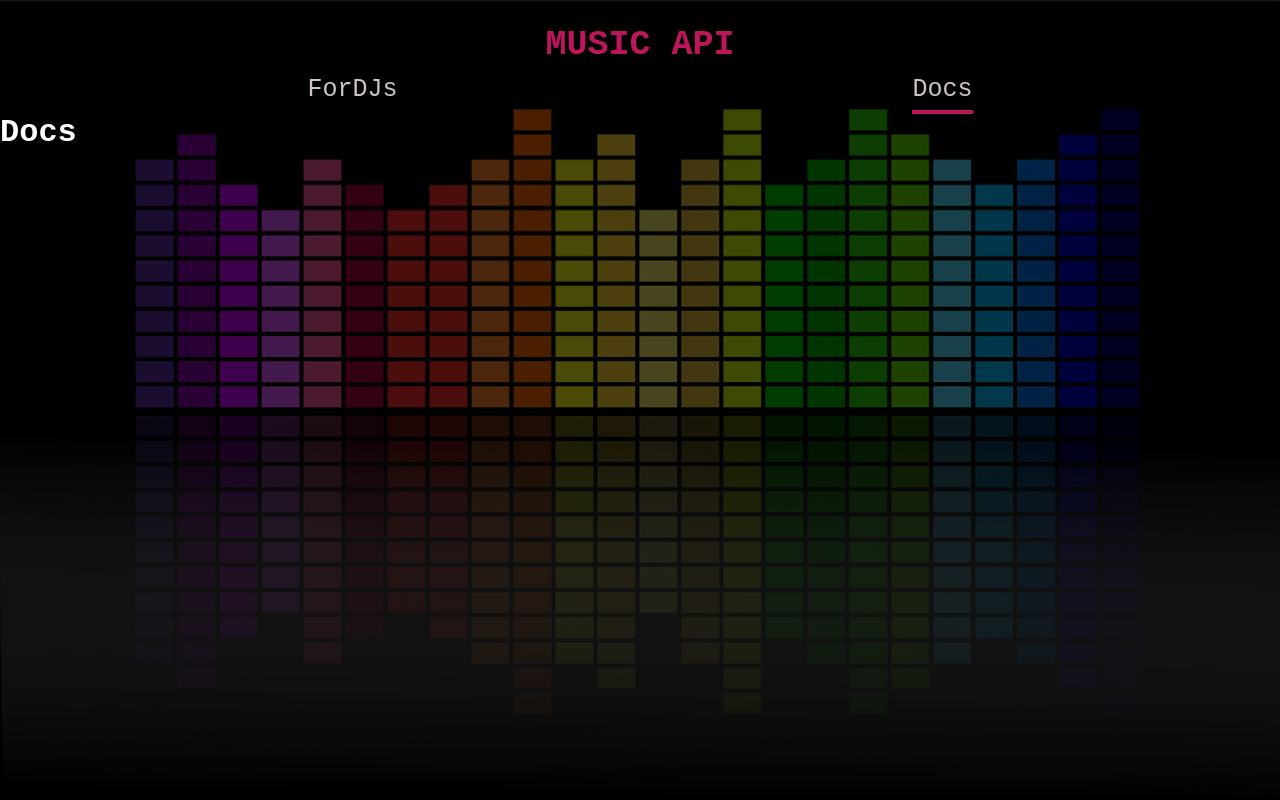
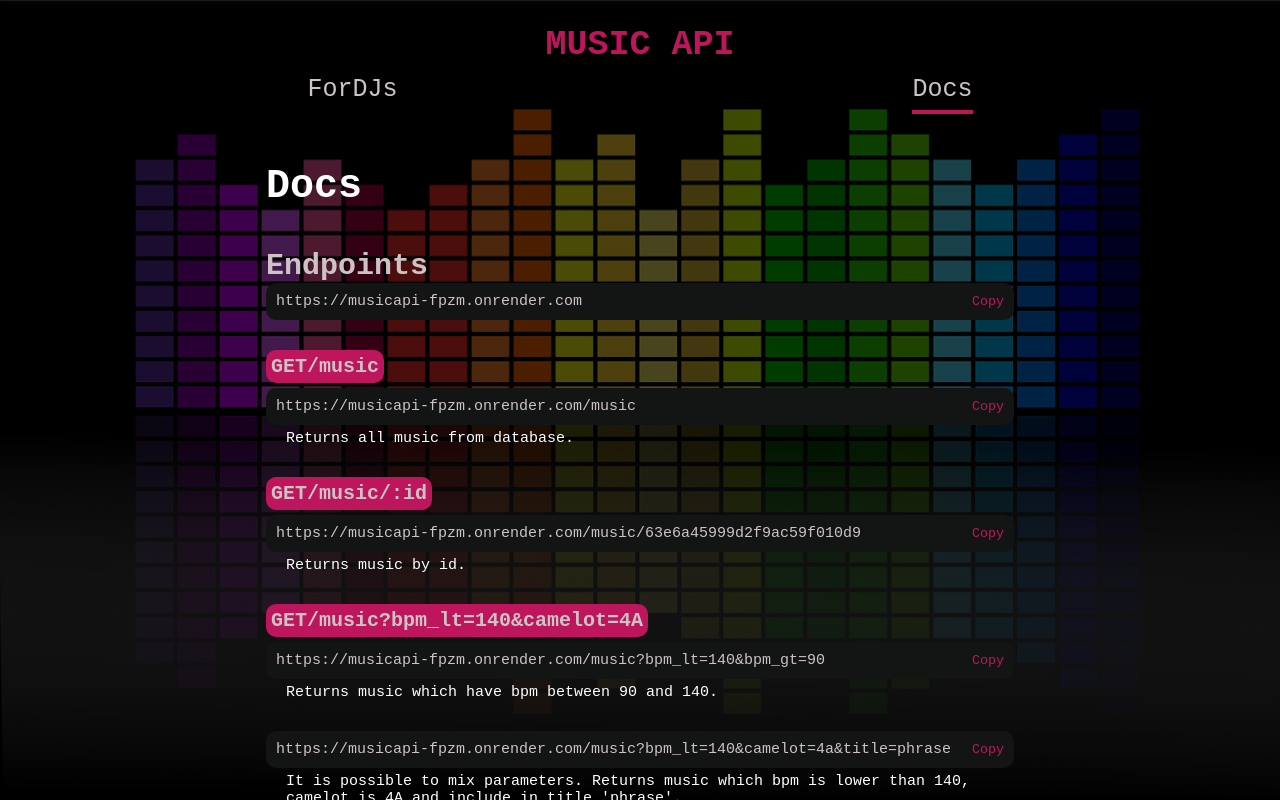
Before and after one commit to MateuszZalobnik/music-api-page, a Next.js app: page /Docs in a window 1280 px wide. Built offline with nearby package versions, Linux system fonts and the light colour scheme; a web font is replaced by a local one.

Commit message:
Docs page GET endpoints

```diff
--- /dev/null
+++ b/src/app/Docs/data.json
@@ -0,0 +1,25 @@
+{
+  "root": {
+    "request": "ROOT",
+    "endpoint": "https://musicapi-fpzm.onrender.com"
+  },
+  "allMusic": {
+    "request": "GET/music",
+    "endpoint": "https://musicapi-fpzm.onrender.com/music",
+    "description": "Returns all music from database."
+  },
+  "musicById": {
+    "request": "GET/music/:id",
+    "endpoint": "https://musicapi-fpzm.onrender.com/music/63e6a45999d2f9ac59f010d9",
+    "description": "Returns music by id."
+  },
+  "musicWithParams": {
+    "request": "GET/music?bpm_lt=140&camelot=4A",
+    "endpoint": "https://musicapi-fpzm.onrender.com/music?bpm_lt=140&bpm_gt=90",
+    "description": "Returns music which have bpm between 90 and 140."
+  },
+  "musicMixParams": {
+    "endpoint": "https://musicapi-fpzm.onrender.com/music?bpm_lt=140&camelot=4a&title=phrase",
+    "description": "It is possible to mix parameters. Returns music which bpm is lower than 140, camelot is 4A and include in title 'phrase'."
+  }
+}
--- a/src/app/Docs/page.tsx
+++ b/src/app/Docs/page.tsx
@@ -1,11 +1,60 @@
 'use client';
+import Endpoint from '@/components/Docs/Endpoint';
+import Table from '@/components/Docs/Table';
 import styled from 'styled-components';
+import data from './data.json';
 
 const Title = styled.h1`
   color: ${({ theme }) => theme.colors.white};
 `;
 
+const Wrapper = styled.div`
+  display: flex;
+  flex-direction: column;
+  padding: 10px;
+  margin: 5vh auto 5vh auto;
+  font-size: ${({ theme }) => theme.fontSize.s};
+  color: ${({ theme }) => theme.colors.grey};
+  font-weight: ${({ theme }) => theme.fontWeight.regular};
+  ${({ theme }) => theme.mq.tablet} {
+    font-size: ${({ theme }) => theme.fontSize.m};
+    width: 60%;
+  }
+`;
+
+const Content = styled.main`
+  margin-top: 40px;
+`;
+
 const Docs = () => {
-  return <Title>Docs</Title>;
+  return (
+    <Wrapper>
+      <Title>Docs</Title>
+      <Content>
+        <h2>Endpoints</h2>
+        <Endpoint endpoint={data.root.endpoint} />
+        <Endpoint
+          request={data.allMusic.request}
+          endpoint={data.allMusic.endpoint}
+          description={data.allMusic.description}
+        />
+        <Endpoint
+          request={data.musicById.request}
+          endpoint={data.musicById.endpoint}
+          description={data.musicById.description}
+        />
+        <Endpoint
+          request={data.musicWithParams.request}
+          endpoint={data.musicWithParams.endpoint}
+          description={data.musicWithParams.description}
+        />
+        <Endpoint
+          endpoint={data.musicMixParams.endpoint}
+          description={data.musicMixParams.description}
+        />
+        <Table />
+      </Content>
+    </Wrapper>
+  );
 };
 export default Docs;
--- a/src/app/ForDJs/page.tsx
+++ b/src/app/ForDJs/page.tsx
@@ -86,7 +86,7 @@ export default function ForDJs() {
                 return <MusicItem key={item._id} data={item} />;
               }
             )
-          : null}
+          : 'connecting to the database...'}
       </MusicList>
     </Wrapper>
   );
--- a/src/assets/styles/theme.ts
+++ b/src/assets/styles/theme.ts
@@ -8,6 +8,7 @@ export const theme = {
     primary: '#BD165C',
   },
   fontSize: {
+    xs: '10px',
     s: '15px',
     m: '20px',
     l: '25px',
--- /dev/null
+++ b/src/components/Docs/Endpoint.tsx
@@ -0,0 +1,71 @@
+import styled from 'styled-components';
+
+const Wrapper = styled.div`
+  margin-bottom: 30px;
+`;
+const EndpointWrapper = styled.span`
+  font-size: ${({ theme }) => theme.fontSize.xs};
+  overflow-x: scroll;
+  display: flex;
+  justify-content: space-between;
+  padding: 10px;
+  border-radius: 10px;
+  background-color: ${({ theme }) => theme.colors.veryDarkGrey};
+  ${({ theme }) => theme.mq.tablet} {
+    overflow-x: hidden;
+    font-size: ${({ theme }) => theme.fontSize.s};
+  }
+`;
+const Description = styled.div`
+  margin: 5px 0px 0px 20px;
+  color: ${({ theme }) => theme.colors.white};
+  font-size: ${({ theme }) => theme.fontSize.xs};
+  ${({ theme }) => theme.mq.tablet} {
+    font-size: ${({ theme }) => theme.fontSize.s};
+  }
+`;
+
+const Request = styled.h3`
+  display: flex;
+  width: max-content;
+  max-width: 100%;
+  padding: 5px 5px;
+  border-radius: 10px;
+  margin-bottom: 5px;
+  background-color: ${({ theme }) => theme.colors.primary};
+  font-size: ${({ theme }) => theme.fontSize.s};
+  ${({ theme }) => theme.mq.tablet} {
+    font-size: ${({ theme }) => theme.fontSize.m};
+  }
+`;
+
+const Button = styled.button`
+  cursor: pointer;
+  border: none;
+  background-color: ${({ theme }) => theme.colors.veryDarkGrey};
+  color: ${({ theme }) => theme.colors.primary};
+  :hover {
+    border-bottom: 2px solid ${({ theme }) => theme.colors.primary};
+  }
+`;
+
+const Endpoint: React.FC<{
+  request?: string | null;
+  endpoint: string;
+  description?: string | null;
+}> = ({ request, endpoint, description }) => {
+  function handleCopy(value: string) {
+    navigator.clipboard.writeText(value);
+  }
+  return (
+    <Wrapper>
+      {request && <Request>{request}</Request>}
+      <EndpointWrapper>
+        {endpoint}
+        <Button onClick={() => handleCopy(endpoint)}>Copy</Button>
+      </EndpointWrapper>
+      {description && <Description>{description}</Description>}
+    </Wrapper>
+  );
+};
+export default Endpoint;
--- /dev/null
+++ b/src/components/Docs/Table.tsx
@@ -0,0 +1,62 @@
+import styled from 'styled-components';
+
+const Wrapper = styled.table`
+  font-size: ${({ theme }) => theme.fontSize.xs};
+  border-collapse: collapse;
+  table,
+  td,
+  th {
+    border: 2px solid ${({ theme }) => theme.colors.grey};
+  }
+
+  ${({ theme }) => theme.mq.tablet} {
+    font-size: ${({ theme }) => theme.fontSize.s};
+    table,
+    td,
+    th {
+      padding: 10px;
+    }
+  }
+`;
+
+const Table = () => {
+  return (
+    <Wrapper>
+      <thead>
+        <tr>
+          <th>PARAM</th>
+          <th>TYPE</th>
+          <th>DETAILS</th>
+        </tr>
+      </thead>
+      <tbody>
+        <tr>
+          <td>bpm_lt</td>
+          <td>number</td>
+          <td>returns all music with bpm lower than value</td>
+        </tr>
+        <tr>
+          <td>bpm_gt</td>
+          <td>number</td>
+          <td>returns all music with bpm greater than value</td>
+        </tr>
+        <tr>
+          <td>camelot</td>
+          <td>string</td>
+          <td>
+            returns all music with supplied camelot, letter case does not matter
+          </td>
+        </tr>
+        <tr>
+          <td>title</td>
+          <td>string</td>
+          <td>
+            returns all music whitch include supplied phrase in title, letter
+            case does not matter
+          </td>
+        </tr>
+      </tbody>
+    </Wrapper>
+  );
+};
+export default Table;
```
